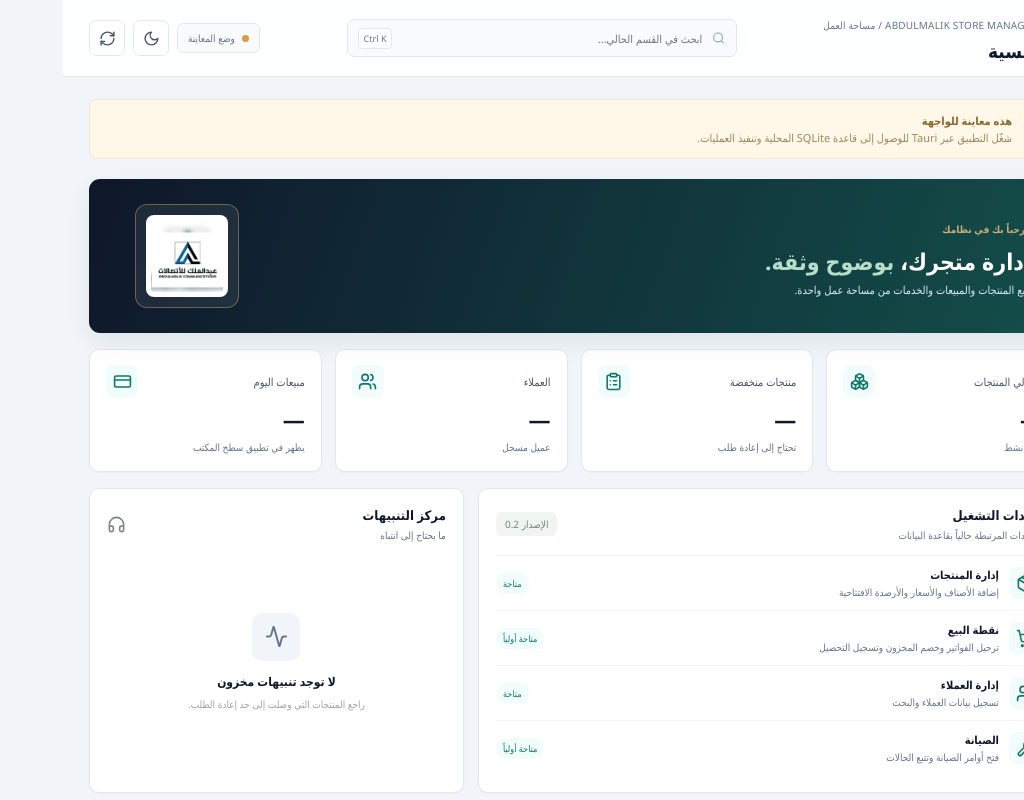
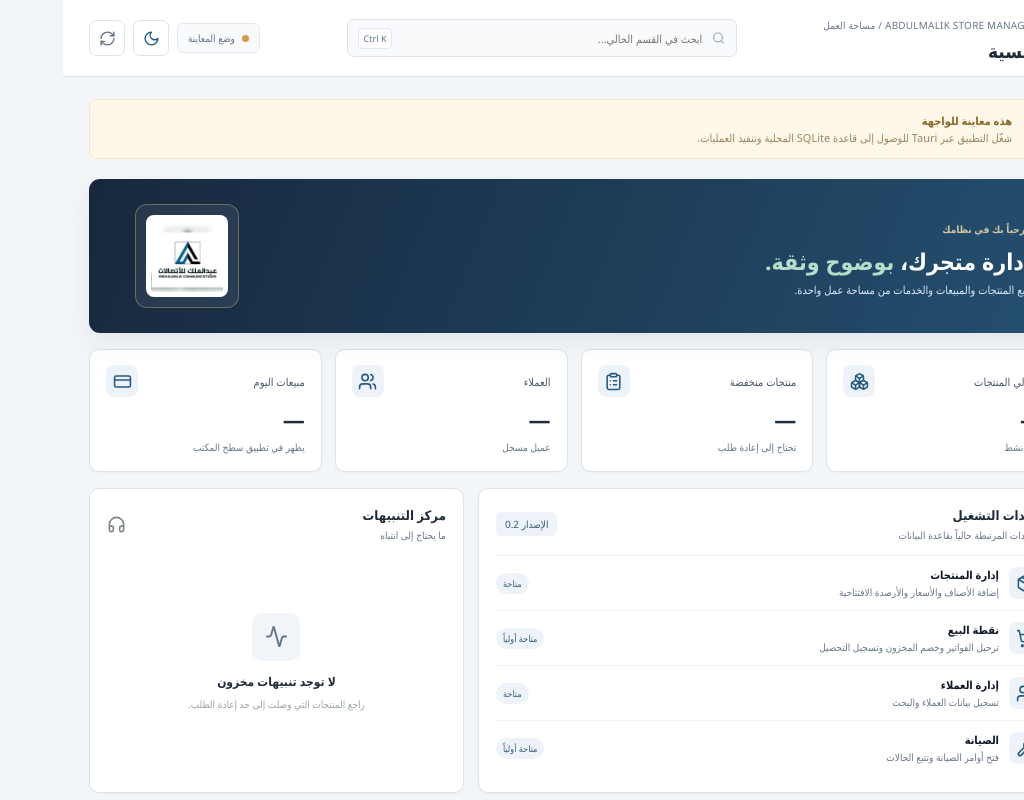
Before and after one commit to mghalaosimi-web/abdulmalik-store-management, a React (Vite) app: page / in a window 1280 px wide. Shown: the whole page, without its empty margins (256-1280 px from the left). Built offline with nearby package versions, Linux system fonts and the light colour scheme.

Commit message:
feat(ui): apply formal visual system and dark mode

```diff
--- a/src/styles.css
+++ b/src/styles.css
@@ -165,76 +165,118 @@ tr:hover td{background:#f0fdfa80;}
 @media(max-width:850px){body{overflow:auto}.app-shell{min-height:100vh;height:auto;overflow:visible}.sidebar{width:72px;flex-basis:72px;height:100vh;position:sticky;top:0;padding:14px 7px}.brand{justify-content:center;padding:0 0 13px}.brand>div:last-child,.store-label,.nav-caption,.nav-item span,.pos-shortcut span,.pos-shortcut kbd,.sidebar-footer>div:last-child{display:none}.brand-mark{width:44px;height:44px;flex-basis:44px}.pos-shortcut{justify-content:center;padding:0}.navigation{overflow:visible}.nav-item{justify-content:center;padding:10px 4px}.sidebar-footer{justify-content:center}.main-area{height:auto;min-height:100vh;overflow:visible;width:calc(100% - 72px);padding:0 14px 25px}.topbar{position:relative;flex-wrap:wrap;margin:0 -14px 17px;padding:13px 14px}.header-search{order:3;width:100%;max-width:none}.stats-grid{grid-template-columns:repeat(2,minmax(0,1fr))}.content-grid{grid-template-columns:1fr}}
 @media(max-width:520px){.topbar h1{font-size:16px}.page-heading{min-width:0}.topbar-actions{margin-right:auto}.runtime-badge{font-size:9px}.welcome-panel{padding:18px}.welcome-panel h2{font-size:18px}.welcome-art{width:72px;height:72px}.welcome-art img{width:60px;height:60px}.stats-grid{gap:8px}.stat-card{padding:11px;min-height:102px}.stat-value{font-size:18px}.panel{padding:13px}.development-cta{align-items:flex-start;flex-wrap:wrap}}
 
-/* Dashboard and POS workspace refinement */
-.dashboard-quick-actions{display:grid;grid-template-columns:repeat(4,minmax(0,1fr));gap:11px;margin:0 0 15px}
-.quick-action{min-width:0;min-height:66px;padding:12px 13px;display:flex;align-items:center;gap:11px;text-align:right;border:1px solid #e2e8f0;border-radius:9px;background:#fff;color:#475569;transition:border-color .15s,transform .15s,box-shadow .15s}
-.quick-action:hover{border-color:#99cfc5;transform:translateY(-1px);box-shadow:0 5px 15px #0f172a0b}
-.quick-action>svg{flex:0 0 auto;color:#0f766e}
-.quick-action>span{display:grid;gap:4px;min-width:0;flex:1}
-.quick-action strong{font-size:11px;color:#0f172a}
-.quick-action small{font-size:9px;color:#64748b;white-space:nowrap;overflow:hidden;text-overflow:ellipsis}
-.quick-action kbd{font:9px "Segoe UI",sans-serif;padding:3px 5px;border:1px solid #ffffff40;border-radius:4px;background:#ffffff1c;color:#e2e8f0}
-.quick-action.primary{background:linear-gradient(110deg,#0f766e,#115e59);border-color:#0f766e;color:#fff}
-.quick-action.primary>svg,.quick-action.primary strong{color:#fff}
-.quick-action.primary small{color:#cdece6}
-.dashboard-main-grid{grid-template-columns:minmax(0,1.5fr) minmax(280px,.9fr);margin-bottom:14px}
-.dashboard-alert-list{display:grid;gap:4px;padding-top:3px}
-.dashboard-alert-row{width:100%;display:flex;align-items:center;gap:10px;padding:12px 2px;text-align:right;background:transparent;border:0;border-bottom:1px solid #f1f5f9}
-.dashboard-alert-row:hover{background:#f8fafc}
-.dashboard-alert-row>span:nth-child(2){display:grid;gap:4px;min-width:0;flex:1}
-.dashboard-alert-row strong{font-size:10px;color:#1e293b}
-.dashboard-alert-row small{font-size:9px;color:#64748b}
-.dashboard-alert-icon{width:34px;height:34px;display:grid;place-items:center;border-radius:8px;flex:0 0 auto}
-.dashboard-alert-icon.warning{background:#fffbeb;color:#b45309}
-.dashboard-alert-icon.repair{background:#eff6ff;color:#2563eb}
-.dashboard-alert-arrow{color:#94a3b8;font-size:15px}
-.dashboard-status-note{display:flex;align-items:center;gap:8px;margin-top:10px;padding:10px;border-radius:7px;background:#f8fafc;color:#64748b;font-size:9px;line-height:1.7}
-.status-indicator{width:7px;height:7px;flex:0 0 7px;border-radius:50%;background:#f59e0b}
-.status-indicator.ready{background:#10b981;box-shadow:0 0 0 3px #10b9811c}
-.dashboard-recent-panel{margin-bottom:14px;padding:17px}
-.dashboard-recent-list{display:grid}
-.dashboard-sale-row{display:flex;align-items:center;gap:11px;width:100%;padding:11px 3px;text-align:right;background:transparent;border:0;border-top:1px solid #f1f5f9}
-.dashboard-sale-row:hover{background:#f8fafc}
-.dashboard-sale-icon{width:33px;height:33px;display:grid;place-items:center;border-radius:8px;background:#f0fdfa;color:#0f766e;flex:0 0 auto}
-.dashboard-sale-info{display:grid;gap:4px;flex:1;min-width:0}
-.dashboard-sale-info strong{font-size:10px;color:#0f172a}
-.dashboard-sale-info small{font-size:9px;color:#64748b}
-.dashboard-sale-total{font-size:10px;color:#0f172a;white-space:nowrap}
-.dashboard-sale-state{font-size:9px;padding:4px 7px;border-radius:20px;background:#ecfdf5;color:#15803d}
-.dashboard-recent-empty{min-height:72px;display:flex;align-items:center;justify-content:center;gap:10px;color:#94a3b8;font-size:10px;text-align:center}
-.dashboard-recent-empty svg{flex:0 0 auto}
-.pos-overview{display:flex;justify-content:space-between;align-items:center;gap:22px;margin-bottom:15px;padding:19px 22px;border:1px solid #dbe7e8;border-radius:10px;background:linear-gradient(110deg,#fff 0%,#f0fdfa 100%)}
-.pos-overview-copy{min-width:200px}
-.pos-kicker,.pos-section-kicker{font:700 9px "Segoe UI",sans-serif;letter-spacing:.1em;color:#0f766e}
-.pos-overview h2{font-size:19px;color:#0f172a;margin:5px 0 4px}
-.pos-overview p,.checkout-heading p{font-size:10px;color:#64748b;margin:0;line-height:1.8}
-.pos-overview-metrics{display:flex;align-items:stretch;gap:0}
-.pos-overview-metrics>div{min-width:110px;padding:3px 17px;border-right:1px solid #dbe7e8;display:grid;align-content:center;gap:6px}
-.pos-overview-metrics>div:first-child{border-right:0}
-.pos-overview-metrics span{font-size:9px;color:#64748b}
-.pos-overview-metrics strong{font-size:15px;color:#0f172a;font-variant-numeric:tabular-nums}
-.pos-overview-metrics strong.pos-cash-open{font-size:11px;color:#15803d}
-.pos-overview-metrics strong.pos-cash-closed{font-size:11px;color:#b45309}
-.pos-cart-panel{min-width:0}
-.pos-cart-panel .panel-heading{align-items:center;margin-bottom:19px}
-.pos-cart-panel .panel-heading h3{font-size:15px;margin:5px 0 4px}
-.pos-cart-panel .panel-heading p{font-size:10px}
-.pos-panel-icon{width:38px;height:38px;display:grid;place-items:center;border-radius:9px;background:#f0fdfa;color:#0f766e}
-.pos-cart-panel .form-grid{gap:14px}
-.pos-cart-panel .field{gap:7px}
-.pos-cart-panel .field input,.pos-cart-panel .field select{min-height:39px;background:#fbfdff}
-.pos-cart-panel .add-line-button{min-height:39px;margin:13px 0 16px;border:1px dashed #99cfc5;background:#f0fdfa;color:#0f766e;font-weight:700}
-.pos-cart-panel .add-line-button:hover{background:#ccfbf1}
-.checkout-panel{border-color:#d8e8e4;box-shadow:0 8px 24px #0f766e0a}
-.checkout-heading{padding-bottom:13px;border-bottom:1px solid #e2e8f0}
-.checkout-heading h3{font-size:15px;margin:5px 0}
-.checkout-total{padding:15px 0 12px;border:0}
-.checkout-total strong{font-size:23px;color:#0f766e}
-.checkout-due{display:flex;justify-content:space-between;align-items:center;padding:10px 11px;border-radius:7px;background:#f8fafc;color:#64748b;font-size:10px}
-.checkout-due strong{font-size:12px;color:#0f172a}
-.checkout-panel .field input,.checkout-panel .field select{min-height:39px}
-.checkout-button{min-height:43px;font-size:12px}
-.recent-sales-panel{margin-top:14px}
-@media(max-width:1050px){.dashboard-quick-actions{grid-template-columns:repeat(2,minmax(0,1fr))}.dashboard-main-grid{grid-template-columns:1fr}}
-@media(max-width:850px){.pos-overview{align-items:flex-start;flex-direction:column}.pos-overview-metrics{width:100%;justify-content:space-between}.pos-overview-metrics>div{flex:1;min-width:0;padding:3px 10px}.pos-overview-metrics>div:first-child{padding-right:0}}
-@media(max-width:520px){.dashboard-quick-actions{gap:7px}.quick-action{min-height:60px;padding:9px;gap:7px}.quick-action>svg{width:16px}.quick-action strong{font-size:10px}.quick-action small{font-size:8px}.quick-action kbd{display:none}.dashboard-sale-state{display:none}.pos-overview{padding:15px}.pos-overview-metrics>div{padding:3px 7px}.pos-overview-metrics span{font-size:8px}.pos-overview-metrics strong{font-size:12px}.pos-cart-panel .form-grid{grid-template-columns:1fr}}
+/* Official visual system: restrained navy, slate and institutional blue. */
+:root {
+  color-scheme: light;
+  --green: #245b86;
+  --green-dark: #194667;
+  --muted: #66768a;
+  --line: #dce3eb;
+  --surface: #ffffff;
+  --soft: #edf3f8;
+  --navy: #17283d;
+  --navy-deep: #101d2d;
+  --gold: #b9a27a;
+  --page-bg: #f3f6f9;
+  --text-main: #1d2b3a;
+  --text-soft: #66768a;
+  --control-bg: #f8fafc;
+  --hover-bg: #edf3f8;
+  --table-head: #f1f5f9;
+  --shadow-soft: 0 1px 3px #17283d0a;
+}
+body,.app-shell,.main-area { background: var(--page-bg); color: var(--text-main); }
+.sidebar { background: var(--navy); border-color: #26384d; }
+.nav-item.active { background: #ffffff12; color: #dcecff; border-right-color: #7da8cb; }
+.nav-item.active svg { color: #a9c8e2; }
+.pos-shortcut,.primary-button { background: #245b86; border-color: #245b86; }
+.pos-shortcut:hover,.primary-button:hover { background: #194667; }
+.welcome-panel,.development-hero { background: linear-gradient(112deg,#17283d 0%,#244f70 100%); }
+.welcome-kicker,.development-kicker { color: #d4c4a4; }
+.stat-icon,.module-icon,.development-cta-icon,.development-hero-icon,.development-detail-icon { background: #edf3f8; color: #245b86; }
+.stat-card,.panel,.development-cta { background: var(--surface); border-color: var(--line); box-shadow: var(--shadow-soft); }
+.topbar { background: color-mix(in srgb,var(--surface) 94%,transparent); border-color: var(--line); }
+.topbar h1,.panel-heading h3,.stat-value,td strong { color: var(--text-main); }
+.eyebrow,.stat-detail,.panel-heading p,.module-copy span,.module-state { color: var(--text-soft); }
+.module-state,.subtle-tag { background: var(--soft); color: #365d7c; }
+.secondary-button,.icon-button { background: var(--surface); border-color: var(--line); color: var(--text-soft); }
+.secondary-button:hover,.icon-button:hover { background: var(--hover-bg); }
+.header-search,.search-box { background: var(--control-bg); border-color: var(--line); }
+.header-search input,.search-box input { color: var(--text-main); }
+th { background: var(--table-head); color: var(--text-soft); }
+td { color: var(--text-main); border-color: var(--line); }
+tr:hover td { background: var(--hover-bg); }
+.field,.field input,.field select { color: var(--text-main); }
+.field input,.field select { background: var(--surface); border-color: var(--line); }
+.quantity { background: #e7f1f8; color: #245b86; }
+.pill.success { background: #e8f3ed; color: #286847; }
+.theme-toggle { color: #245b86; }
+
+html[data-theme="dark"] {
+  color-scheme: dark;
+  --page-bg: #101821;
+  --surface: #172330;
+  --text-main: #e5edf5;
+  --text-soft: #9aabba;
+  --line: #2b3a49;
+  --soft: #1e3040;
+  --control-bg: #121e2a;
+  --hover-bg: #203244;
+  --table-head: #1c2a38;
+  --muted: #9aabba;
+  --green: #80b4dc;
+  --green-dark: #9bc8e8;
+  --shadow-soft: 0 1px 3px #00000020;
+}
+html[data-theme="dark"] body,
+html[data-theme="dark"] .app-shell,
+html[data-theme="dark"] .main-area { background: var(--page-bg); color: var(--text-main); }
+html[data-theme="dark"] .sidebar { background: #0b1420; border-color: #243446; }
+html[data-theme="dark"] .brand strong,
+html[data-theme="dark"] .sidebar-footer strong { color: #f0f5fa; }
+html[data-theme="dark"] .store-label { background: #142232; border-color: #26394b; color: #c2d0dd; }
+html[data-theme="dark"] .nav-caption { color: #8395a8; }
+html[data-theme="dark"] .nav-item { color: #c1cfdd; }
+html[data-theme="dark"] .nav-item:hover { background: #1b2b3b; color: #fff; }
+html[data-theme="dark"] .nav-item.active { background: #20394d; color: #b8dcf5; border-right-color: #79b5df; }
+html[data-theme="dark"] .pos-shortcut,html[data-theme="dark"] .primary-button { background: #326d98; border-color: #326d98; color: #fff; }
+html[data-theme="dark"] .welcome-panel,html[data-theme="dark"] .development-hero { background: linear-gradient(112deg,#142335 0%,#1d4059 100%); }
+html[data-theme="dark"] .welcome-panel p,html[data-theme="dark"] .development-hero>p { color: #c5d5e3; }
+html[data-theme="dark"] .topbar { background: #141f2beF; border-color: var(--line); }
+html[data-theme="dark"] .runtime-badge { background: #1c2a38; border-color: #344657; color: #b5c4d2; }
+html[data-theme="dark"] .runtime-badge.online { background: #17352d; border-color: #285b49; color: #9bd2b7; }
+html[data-theme="dark"] .header-search,html[data-theme="dark"] .search-box { background: #111d29; border-color: #344657; }
+html[data-theme="dark"] .header-search input,html[data-theme="dark"] .search-box input { color: #e5edf5; }
+html[data-theme="dark"] .header-search kbd { background: #1b2a38; border-color: #3a4b5d; color: #aebdcb; }
+html[data-theme="dark"] .stat-icon,html[data-theme="dark"] .module-icon,html[data-theme="dark"] .empty-icon,
+html[data-theme="dark"] .development-cta-icon,html[data-theme="dark"] .development-detail-icon { background: #20364a; color: #9bc8e8; }
+html[data-theme="dark"] .module-state,html[data-theme="dark"] .subtle-tag { background: #20364a; color: #b5d5ec; }
+html[data-theme="dark"] th { background: #1c2a38; color: #aab9c8; }
+html[data-theme="dark"] td { color: #cbd6e1; border-color: #293949; }
+html[data-theme="dark"] td strong { color: #edf3f8; }
+html[data-theme="dark"] tr:hover td { background: #203244; }
+html[data-theme="dark"] .field { color: #b9c7d4; }
+html[data-theme="dark"] .field input,html[data-theme="dark"] .field select { background: #111d29; border-color: #344657; color: #e5edf5; }
+html[data-theme="dark"] .field input::placeholder,html[data-theme="dark"] .header-search input::placeholder { color: #788b9e; }
+html[data-theme="dark"] .secondary-button,html[data-theme="dark"] .icon-button { background: #1a2937; border-color: #354759; color: #b8c7d5; }
+html[data-theme="dark"] .modal { background: #172330; color: #e5edf5; border: 1px solid #344657; }
+html[data-theme="dark"] .modal-heading h2,html[data-theme="dark"] .checkout-total strong { color: #edf3f8; }
+html[data-theme="dark"] .modal-heading p,html[data-theme="dark"] .muted-help { color: #9aabba; }
+html[data-theme="dark"] .development-cta-copy strong,html[data-theme="dark"] .development-details h3,html[data-theme="dark"] .about-developer h3 { color: #e5edf5; }
+html[data-theme="dark"] .development-cta-copy span,html[data-theme="dark"] .development-details p,html[data-theme="dark"] .about-developer p { color: #9aabba; }
+html[data-theme="dark"] .about-mark { background: #20364a; color: #9bc8e8; }
+html[data-theme="dark"] .cash-open-state { background: #17352d; border-color: #285b49; color: #a5d8bf; }
+html[data-theme="dark"] .notice { background: #392f1d; border-color: #66502b; color: #e6c98e; }
+html[data-theme="dark"] .error-banner { background: #3a2426; border-color: #684044; color: #f0b2b2; }
+html[data-theme="dark"] .success-banner { background: #18372b; border-color: #2d5d46; color: #a9d9bd; }
+html[data-theme="dark"] .quantity { background: #203c50; color: #b9dcf3; }
+html[data-theme="dark"] .quantity.low { background: #45351f; color: #edc98b; }
+html[data-theme="dark"] .pill.success { background: #1d3b30; color: #a5d8bf; }
+html[data-theme="dark"] .checkout-total { border-color: var(--line); color: #a9b8c6; }
+html[data-theme="dark"] .empty-state span,html[data-theme="dark"] .empty-state strong { color: #b1bfcd; }
+html[data-theme="dark"] .development-details a { color: #9bc8e8; }
+html[data-theme="dark"] .text-button { color: #f0a6a1; }
+@media (prefers-reduced-motion: no-preference) {
+  .theme-toggle svg { transition: transform .2s ease; }
+  .theme-toggle:hover svg { transform: rotate(-12deg); }
+}
```
